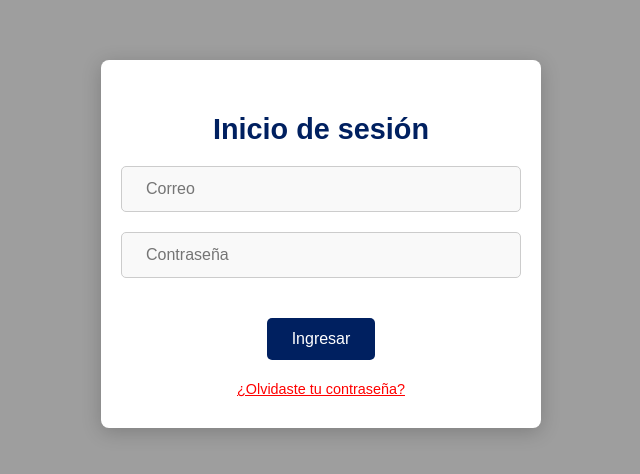
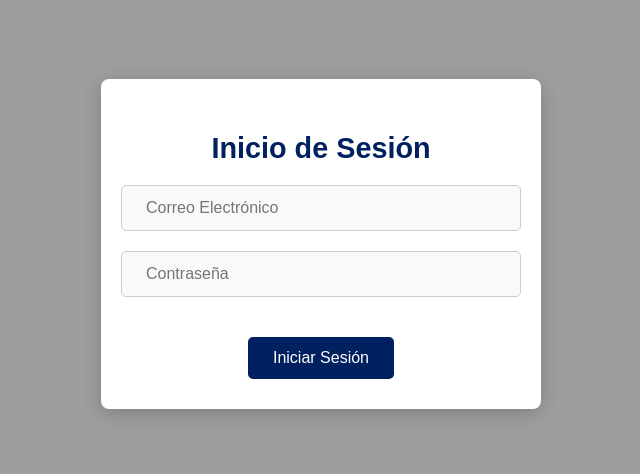
Before and after one commit to AxelsBernal/Prestamos, a React (Vite) app in the folder AppWebPrestamos/prestamos_vite/: page / in a window 1280 px wide. Before the commit this address led to /login. Shown: the part 156-630 px from the top of the page, without its empty margins (319-959 px from the left). Built offline with nearby package versions, Linux system fonts and the light colour scheme.

Commit message:
inicio sesesion v2

```diff
--- a/AppWebPrestamos/prestamos_vite/src/app.jsx
+++ b/AppWebPrestamos/prestamos_vite/src/app.jsx
@@ -9,7 +9,7 @@ import { useState } from 'react';
 import { useAuth } from './context/AuthContext';
 import { ToastContainer } from "react-toastify";
 import "react-toastify/dist/ReactToastify.css";
-import { BrowserRouter as Router, Routes, Route, Navigate } from 'react-router-dom';
+import { BrowserRouter as Router, Routes, Route } from 'react-router-dom';
 
 export default function App() {
   const { user } = useAuth();
@@ -18,13 +18,9 @@ export default function App() {
 
   return (
     <Router>
-      <Routes>
-        {/* Ruta pública para login */}
-        <Route path="/login" element={!user ? <Login /> : <Navigate to="/" />} />
-
-        {/* Rutas privadas */}
-        {user ? (
-          <Route path="/" element={
+      {!user ? (
+        <Login />
+      ) : (
         <div id="app-container">
           <Sidebar onSwitchView={switchView} />
           <div id="content">
@@ -40,11 +36,7 @@ export default function App() {
           <Footer />
           <ToastContainer />
         </div>
-          } />
-        ) : (
-          <Route path="*" element={<Navigate to="/login" />} />
       )}
-      </Routes>
     </Router>
   );
 }
--- a/AppWebPrestamos/prestamos_vite/src/context/AuthContext.jsx
+++ b/AppWebPrestamos/prestamos_vite/src/context/AuthContext.jsx
@@ -1,16 +1,23 @@
-import { createContext, useContext, useState } from 'react';
+import React, { createContext, useContext, useState } from "react";
 
 const AuthContext = createContext();
 
-export function AuthProvider({ children }) {
-  const [user, setUser] = useState(null);
+export const useAuth = () => useContext(AuthContext);
+
+export const AuthProvider = ({ children }) => {
+  const [user, setUser] = useState(() => {
+    const token = localStorage.getItem("token");
+    return token ? { token } : null;
+  });
 
   const login = (userData) => {
     setUser(userData);
+    localStorage.setItem("token", userData.token);
   };
 
   const logout = () => {
     setUser(null);
+    localStorage.removeItem("token");
   };
 
   return (
@@ -18,12 +25,4 @@ export function AuthProvider({ children }) {
       {children}
     </AuthContext.Provider>
   );
-}
-
-export function useAuth() {
-  const context = useContext(AuthContext);
-  if (!context) {
-    throw new Error('useAuth debe ser usado dentro de un AuthProvider');
-  }
-  return context;
-}
+};
--- a/AppWebPrestamos/prestamos_vite/src/pages/Login.jsx
+++ b/AppWebPrestamos/prestamos_vite/src/pages/Login.jsx
@@ -1,59 +1,51 @@
-import { useState } from 'react';
-import { useAuth } from '../context/AuthContext';
-import '../css/Login.css';
+import React, { useState } from "react";
+import axios from "axios";
+import { useAuth } from "../context/AuthContext";
+import { useNavigate } from "react-router-dom";
+import "../css/login.css";
 
-export default function Login() {
+const Login = () => {
   const { login } = useAuth();
-  const [email, setEmail] = useState('');
-  const [password, setPassword] = useState('');
-  const [error, setError] = useState('');
-  const [loading, setLoading] = useState(false);
+  const navigate = useNavigate();
+
+  const [credentials, setCredentials] = useState({ email: "", password: "" });
+  const [error, setError] = useState("");
+
+  const handleChange = (e) => {
+    setCredentials({ ...credentials, [e.target.name]: e.target.value });
+  };
 
   const handleSubmit = async (e) => {
     e.preventDefault();
-    setError('');
-    setLoading(true);
-
     try {
-      // Llama a la API para autenticar al usuario
-      const response = await fetch(`${import.meta.env.VITE_REST_API_AUTH}/login`, {
-        method: 'POST',
-        headers: {
-          'Content-Type': 'application/json',
-        },
-        body: JSON.stringify({ email, password }),
-      });
-
-      const data = await response.json();
-
-      if (response.ok) {
-        // Guarda el usuario en el contexto de autenticación
-        login({ token: data.token, user: data.user });
-      } else {
-        setError(data.message || 'Credenciales incorrectas');
-      }
+      const response = await axios.post(
+        `${import.meta.env.VITE_REST_API_AUTH}/login`,
+        credentials
+      );
+      login(response.data);
+      console.log("Inicio de sesión exitoso, redirigiendo a /inicio");
+      navigate("/");
     } catch (err) {
-      setError('Error al conectarse con el servidor');
-      console.error('Error en handleSubmit:', err);
-    } finally {
-      setLoading(false);
+      console.error("Error en el inicio de sesión:", err);
+      setError("Credenciales incorrectas. Intenta de nuevo.");
     }
   };
 
   return (
     <div className="login-container">
       <div className="login-card">
-        <h2 className="login-title">Inicio de sesión</h2>
+        <h2 className="login-title">Inicio de Sesión</h2>
         <form className="login-form" onSubmit={handleSubmit}>
-          {error && <div className="login-error">{error}</div>}
+          {error && <p className="login-error">{error}</p>}
           <div className="login-input-group">
             <label>
               <i className="fas fa-user"></i>
               <input
                 type="email"
-                placeholder="Correo"
-                value={email}
-                onChange={(e) => setEmail(e.target.value)}
+                name="email"
+                placeholder="Correo Electrónico"
+                value={credentials.email}
+                onChange={handleChange}
                 required
               />
             </label>
@@ -63,23 +55,23 @@ export default function Login() {
               <i className="fas fa-lock"></i>
               <input
                 type="password"
+                name="password"
                 placeholder="Contraseña"
-                value={password}
-                onChange={(e) => setPassword(e.target.value)}
+                value={credentials.password}
+                onChange={handleChange}
                 required
               />
             </label>
           </div>
           <div className="login-actions">
-            <button className="login-button" type="submit" disabled={loading}>
-              {loading ? 'Ingresando...' : 'Ingresar'}
+            <button className="login-button" type="submit">
+              Iniciar Sesión
             </button>
-          </div>
-          <div className="login-links">
-            <button className="forgot-password-button">¿Olvidaste tu contraseña?</button>
           </div>
         </form>
       </div>
     </div>
   );
-}
+};
+
+export default Login;
```
Also changed, not shown: AppWebPrestamos/prestamos_vite/src/context/PrivateRoute.jsx (+9 -3 lines). Lines whose indentation alone changed are shown as unchanged.
